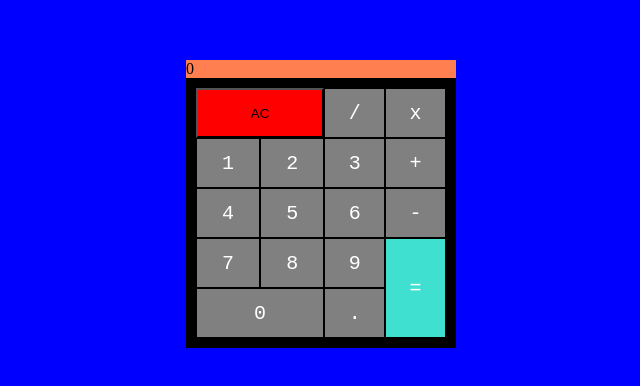
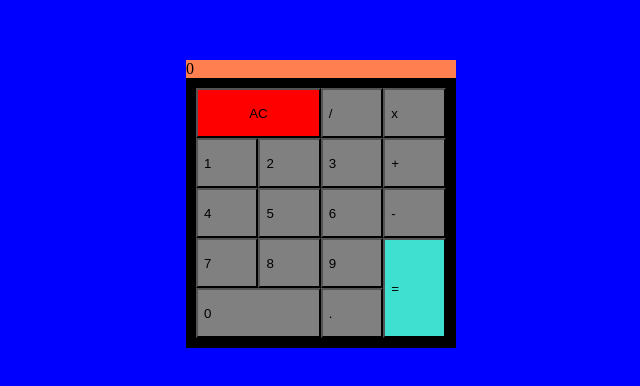
Before and after one commit to deepelegant99/Javascript-Calcul, a React (Create React App) app: page / in a window 1280 px wide. Shown: the part 196-582 px from the top of the page, without its empty margins (319-959 px from the left). Built offline with nearby package versions, Linux system fonts and the light colour scheme.

Commit message:
change div to buttons

```diff
--- a/src/components/Keypad.js
+++ b/src/components/Keypad.js
@@ -21,54 +21,86 @@ const Keypad = ({ setNumber }) => {
         name="AC"
         onClick={handleClick}
       >AC</button>
-      <div id="divide" className={KeypadStyle.divide}>
+      <button id="divide" className={KeypadStyle.divide}
+      name="/"
+      onClick={handleClick}>
         <span> /</span>
-      </div>
-      <div id="zero" className={KeypadStyle.zero}>
+      </button>
+      <button id="zero" className={KeypadStyle.zero}
+      name="0"
+      onClick={handleClick}>
         <span> 0</span>
-      </div>
-      <div id="one" className={KeypadStyle.one}>
+      </button>
+      <button id="one" className={KeypadStyle.one}
+      name="1"
+      onClick={handleClick}>
         <span> 1 </span>
-      </div>
-      <div id="two" className={KeypadStyle.two}>
+      </button>
+      <button id="two" className={KeypadStyle.two}
+      name="2"
+      onClick={handleClick}>
         <span> 2 </span>
-      </div>
-      <div id="three" className={KeypadStyle.three}>
+      </button>
+      <button id="three" className={KeypadStyle.three}
+      name="3"
+      onClick={handleClick}>
         <span> 3</span>
-      </div>
-      <div id="four" className={KeypadStyle.four}>
+      </button>
+      <button id="four" className={KeypadStyle.four}
+      name="4"
+      onClick={handleClick}>
         <span>4 </span>
-      </div>
-      <div id="five" className={KeypadStyle.five}>
+      </button>
+      <button id="five" className={KeypadStyle.five}
+      name="5"
+      onClick={handleClick}>
         <span>5</span>
-      </div>
-      <div id="six" className={KeypadStyle.six}>
+      </button>
+      <button id="six" className={KeypadStyle.six}
+      name="6"
+      onClick={handleClick}>
         <span>6</span>
-      </div>
-      <div id="seven" className={KeypadStyle.seven}>
+      </button>
+      <button id="seven" className={KeypadStyle.seven}
+      name="7"
+      onClick={handleClick}>
         <span>7</span>
-      </div>
-      <div id="eight" className={KeypadStyle.eight}>
+      </button>
+      <button id="eight" className={KeypadStyle.eight}
+      name="8"
+      onClick={handleClick}>
         <span>8</span>
-      </div>
-      <div id="nine" className={KeypadStyle.nine}>
+      </button>
+      <button id="nine" className={KeypadStyle.nine}
+      name="9"
+      onClick={handleClick}>
         <span>9</span>
-      </div>
-      <div id="multiply" className={KeypadStyle.multiply}>
+      </button>
+      <button id="multiply" className={KeypadStyle.multiply}
+      name="*"
+      onClick={handleClick}>
         <span>x</span>
-      </div>
-      <div id="add" className={KeypadStyle.add}>
+      </button>
+      <button id="add" className={KeypadStyle.add}
+      name="+"
+      onClick={handleClick}>
         <span>+</span>
-      </div>
-      <div id="subtract" className={KeypadStyle.subtract}>
+      </button>
+      <button id="subtract" className={KeypadStyle.subtract}
+      name="-"
+      onClick={handleClick}>
         <span>-</span>
-      </div>
-      <div id="decimal" className={KeypadStyle.decimal}>
+      </button>
+      <button id="decimal" className={KeypadStyle.decimal}
+      name="."
+      onClick={handleClick}>
         <span>.</span>
-      </div>
-      <div id="equals" className={KeypadStyle.equals}>
+      </button>
+      <button id="equals" className={KeypadStyle.equals}
+      name="="
+      onClick={handleClick}>
         <span>=</span>
-      </div>
+      </button>
     </div>
   );
 };
```
